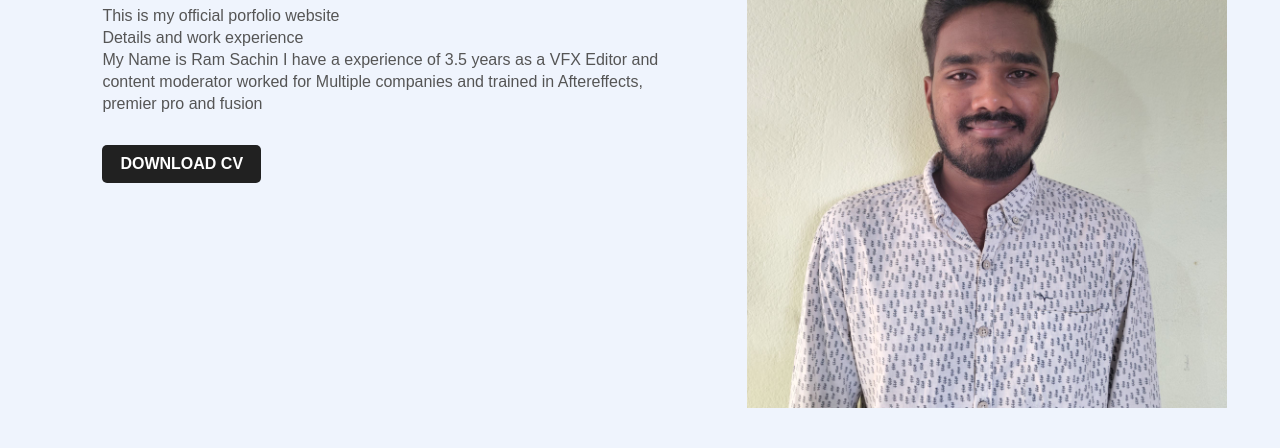
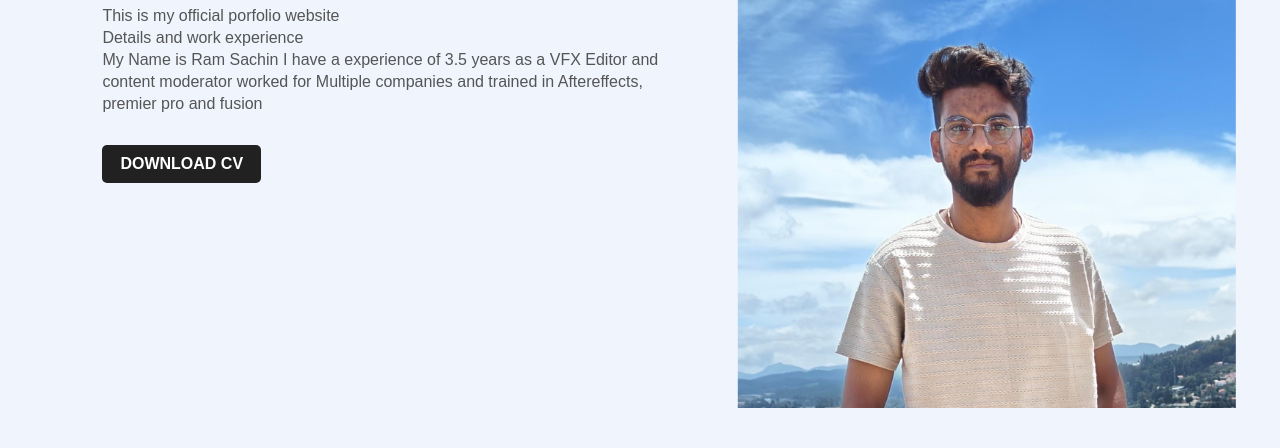
Before and after one commit to Sachinkanna1998/porfolio-3, a plain HTML site: page index.html in a window 1280 px wide. Shown: the part 390-838 px from the top of the page. Drawn offline with Linux system fonts and the light colour scheme.

Commit message:
Update index.html

```diff
--- a/index.html
+++ b/index.html
@@ -30,7 +30,7 @@
             <a href="https://drive.google.com/file/d/1WNhbUs_MUASvPUKaXuig2SGcIJG75LFu/view?usp=drivesdk">DOWNLOAD CV</a>
         </div>
         <div class="images">
-            <img src="passport_size_photo.jpg" class="girl">
+            <img src="pic-5.jpg" class="girl">
         </div>
     </div>
 </body>
```
